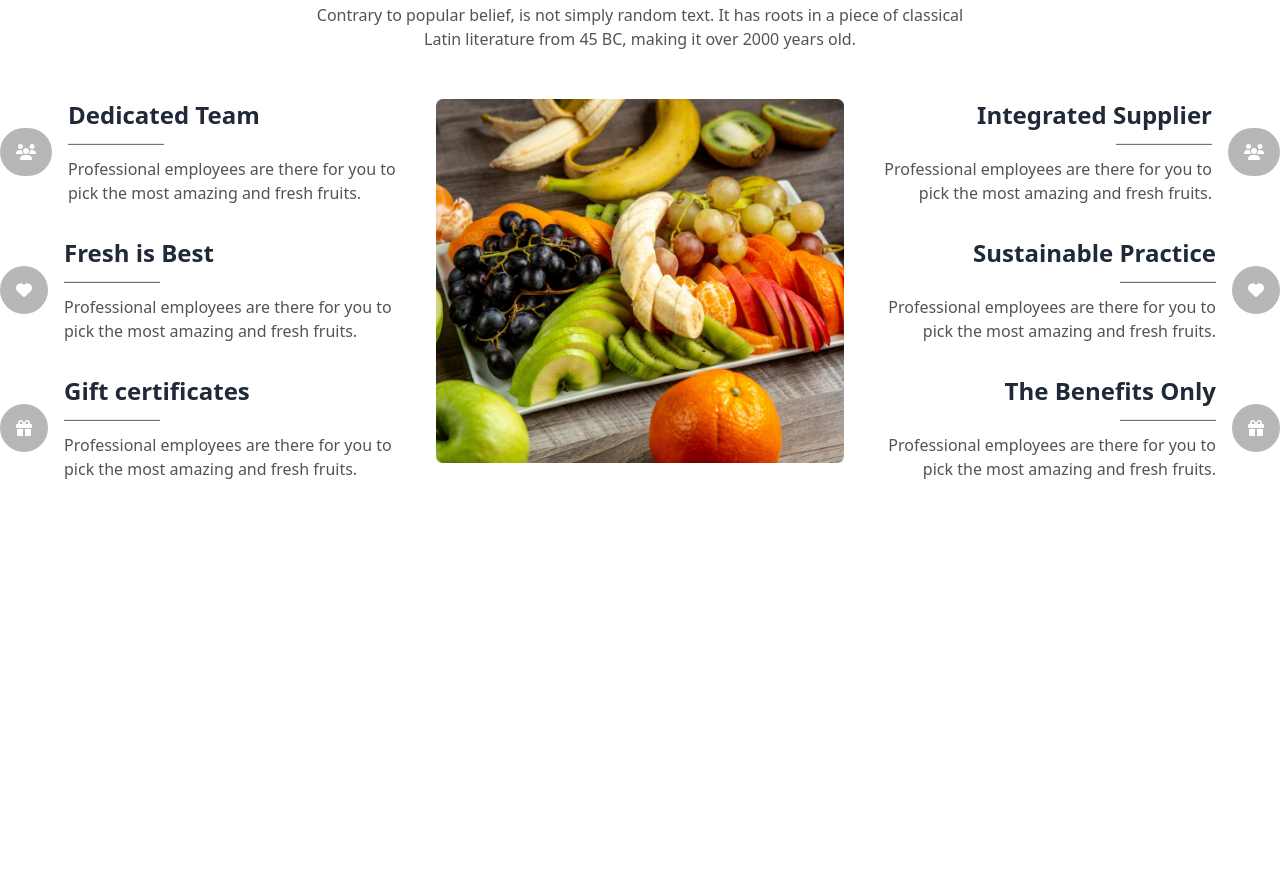
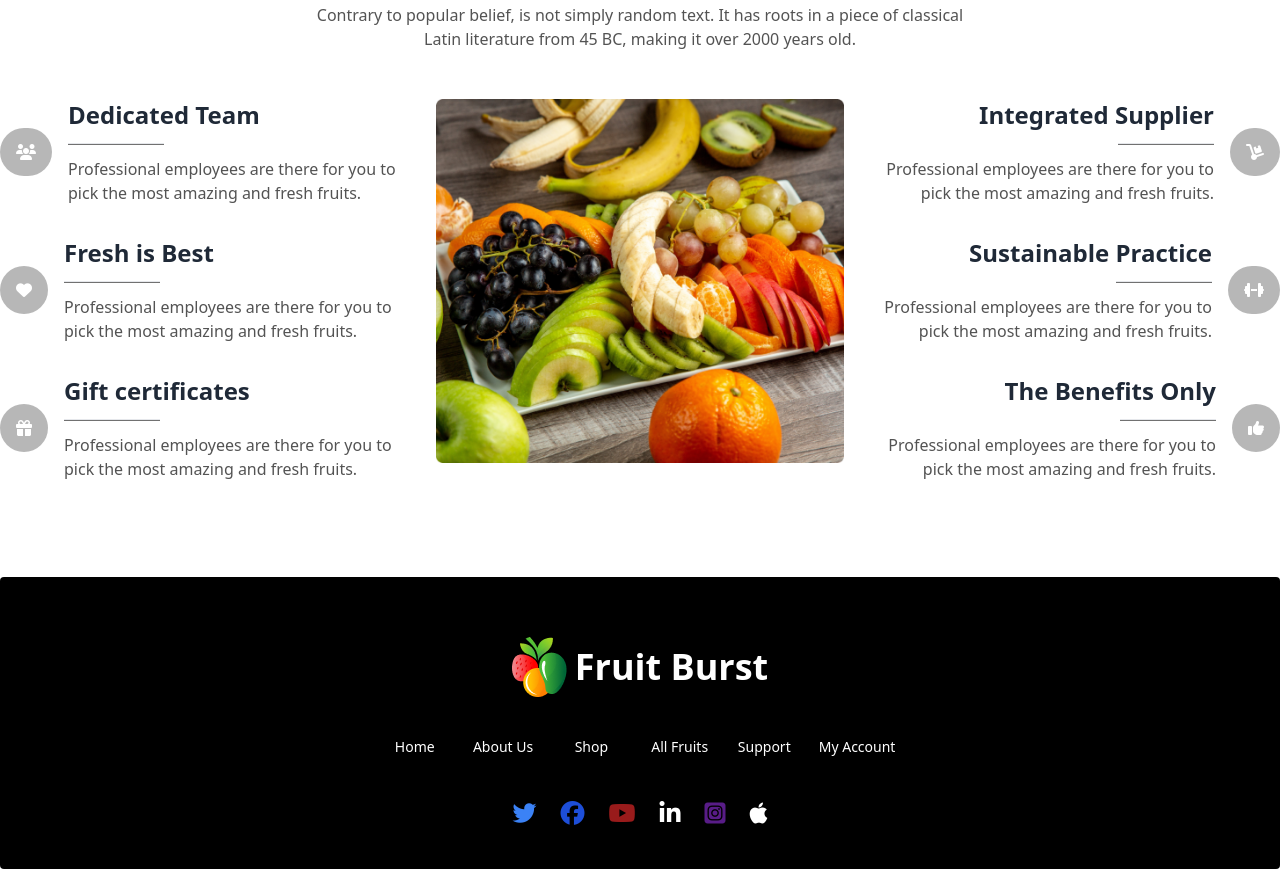
Before and after one commit to fahad4171/fruit-burst, a plain HTML site: page index.html in a window 1280 px wide. Shown: the part 2371-3240 px from the top of the page. Before the commit the page ends 2852 px from the top, so only its background shows below. Drawn offline with nearby package versions, Linux system fonts and the light colour scheme.

Commit message:
choose us and footer done

```diff
--- a/index.html
+++ b/index.html
@@ -555,7 +555,7 @@
               <!-- info 1 -->
               <div class="space-y-8 md:flex-1 text-center md:text-right">
                 <div class="md:flex items-center gap-4 md:flex-row-reverse">
-                  <span class="bg-[#80808091] rounded-full py-3 px-4"><i class="fa-solid fa-users text-white mb-6 md:mb-0"></i></span>
+                  <span class="bg-[#80808091] rounded-full py-3 px-4"><i class="fa-solid fa-dolly text-white mb-6 md:mb-0"></i></span>
                   <div class="space-y-3">
                     <h3 class="text-2xl font-bold">Integrated Supplier</h3>
                     <div class="flex md:justify-end justify-center">
@@ -566,7 +566,7 @@
                 </div>
 
                 <div class="md:flex md:items-center gap-4 md:flex-row-reverse">
-                  <span class="bg-[#80808091] rounded-full px-4 py-3"><i class="fa-solid fa-heart text-white mb-6 md:mb-0"></i></span>
+                  <span class="bg-[#80808091] rounded-full px-4 py-3"><i class="fa-solid fa-dumbbell text-white mb-6 md:mb-0"></i></span>
                   <div class="space-y-3">
                     <h3 class="text-2xl font-bold">Sustainable Practice</h3>
                     <div class="flex md:justify-end justify-center"><hr class="h-[2px] w-24 bg-[#0000008e]"></div>
@@ -575,7 +575,7 @@
                 </div>
 
                 <div class="md:flex items-center gap-4 md:flex-row-reverse">
-                  <span class="bg-[#80808091] rounded-full px-4 py-3"><i class="fa-solid fa-gift text-white mb-6 md:mb-0"></i></span>
+                  <span class="bg-[#80808091] rounded-full px-4 py-3"><i class="fa-solid fa-thumbs-up text-white mb-6 md:mb-0"></i></span>
                   <div class="space-y-3">
                     <h3 class="text-2xl font-bold">The Benefits Only</h3>
                     <div class="flex md:justify-end justify-center"><hr class="h-[2px] w-24 bg-[#0000008e]"></div>
@@ -589,13 +589,34 @@
           </div>
         </div>
       </section>
-
-
-
     </main>
 
-    <footer>
+    <footer class="mt-24">
+      <div class="footer footer-center md:p-10 bg-[black] text-base-content rounded">
+        <div class="flex pt-5">
+          <img src="images/logo.png" alt="">
+          <h2 class="text-4xl font-semibold text-white">Fruit Burst</h2>
+        </div>
+        <nav class="grid md:grid-flow-col grid-cols-4 md:gap-7  text-white px-4">
+          <a class="link link-hover">Home</a>
+          <a class="link link-hover">About Us</a>
+          <a class="link link-hover">Shop</a>
+          <a class="link link-hover">All Fruits</a>
+          <a class="link link-hover col-span-2">Support</a>
+          <a class="link link-hover col-span-2">My Account</a>
+        </nav>
+        <nav>
+          <div class="grid grid-flow-col gap-6">
+            <a href=""><i class="fa-brands fa-twitter text-2xl text-blue-500"></i></a>
+            <a href=""><i class="fa-brands fa-facebook text-2xl text-blue-700"></i></a>
+            <a href=""><i class="fa-brands fa-youtube text-2xl text-red-800"></i></a>
+            <a href=""><i class="fa-brands fa-linkedin-in text-2xl text-white"></i></a>
+            <a href=""><i class="fa-brands fa-square-instagram text-2xl text-purple-900"></i></a>
+            <a href=""><i class="fa-brands fa-apple text-2xl text-white"></i></a>
+          </div>
+        </nav>
 
+      </div>
     </footer>
 
 </body>
```
Also changed, not shown: grid.txt (deleted).
